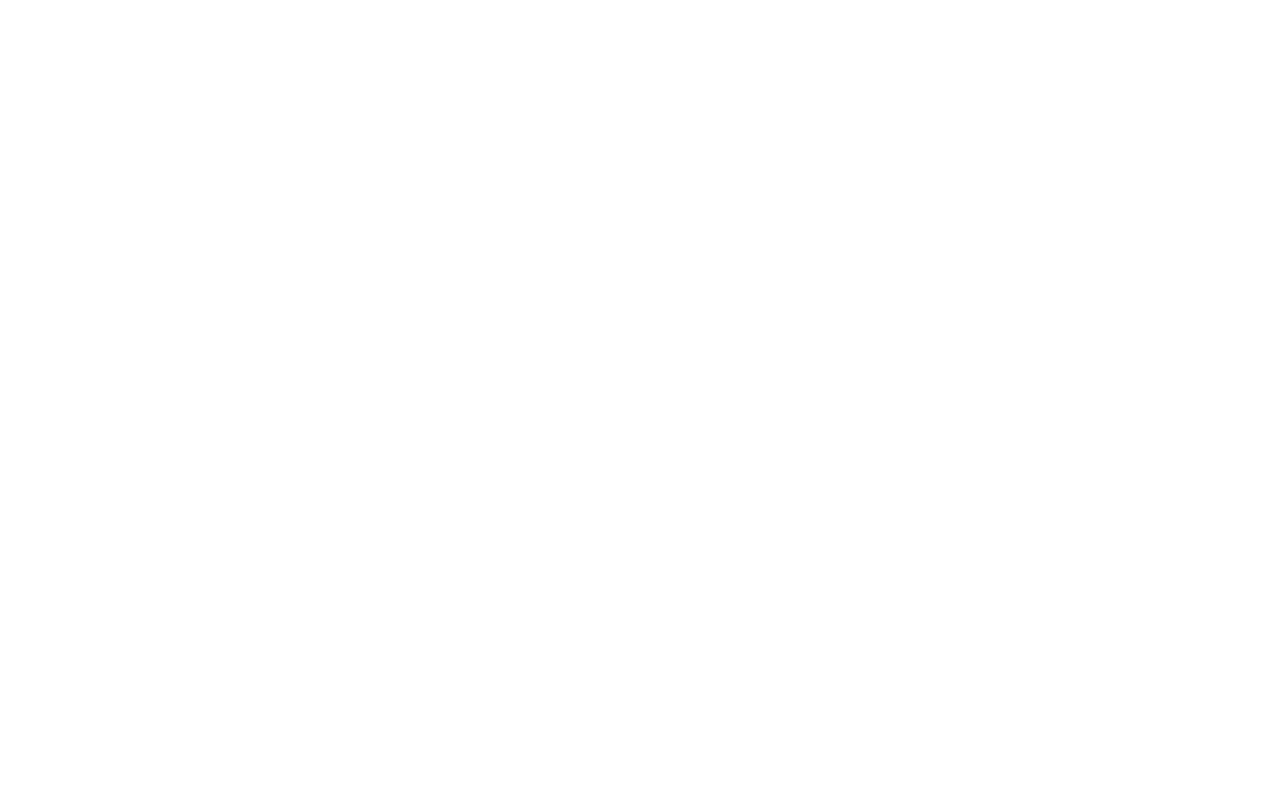
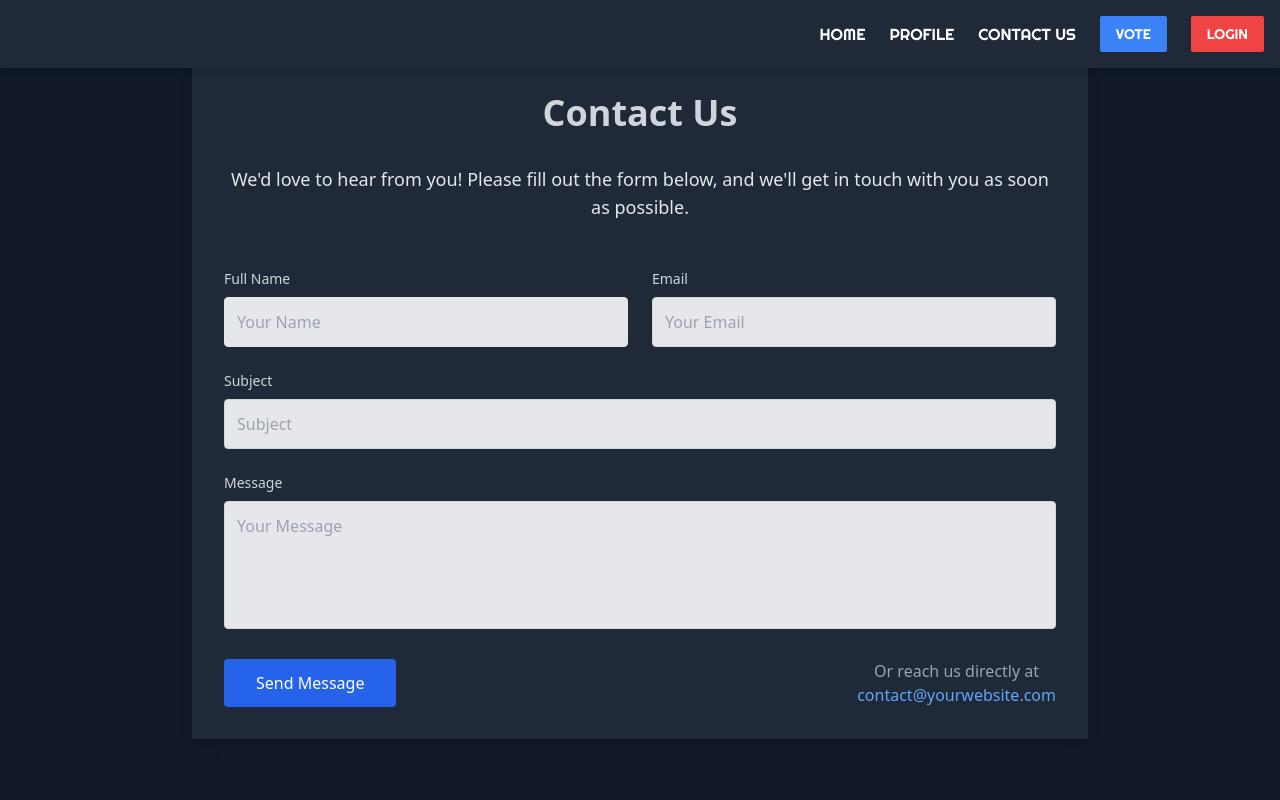
Before and after one commit to afzaljadoon/myfyp, a React (Create React App) app: page /contact in a window 1280 px wide. Before the commit this address had no page. Shown: the top 800 px of the page. Built offline with nearby package versions, Linux system fonts and the light colour scheme.

Commit message:
Added Contact component

```diff
--- a/src/App.js
+++ b/src/App.js
@@ -1,6 +1,7 @@
 import {Route, Routes} from 'react-router-dom'
 import Home from "./components/Home";
 import RegistrationForm from './components/RegistrationForm';
+import Contact from './components/Contact'
 import React from 'react';
 
 function App() {
@@ -12,7 +13,7 @@
 
           <Route exact path="/" element={<Home />} />
         <Route path='/registrationform' element={<RegistrationForm/>} />
-        {/* <Route path="/contact" element={<Contact />} /> */}
+        <Route path="/contact" element={<Contact />} />
         {/* <Route path="/login" element={<Login />} /> */}
         {/* <Route path="/proelection" element={<Proelection />} /> */}
         {/* <Route path="/voting" element={<Voting />} /> */}
--- /dev/null
+++ b/src/components/Contact.js
@@ -0,0 +1,69 @@
+import React from 'react';
+import Header from './Header';
+import Footer from './Footer';
+
+const Contact = () => {
+  return (
+    <div>
+        <Header />
+    <div className="bg-gray-900 text-gray-300 min-h-screen flex flex-col justify-center items-center p-6">
+      <div className="w-full max-w-4xl bg-gray-800 rounded-sm shadow-lg p-8">
+        <h2 className="text-4xl font-bold text-center mb-8">Contact Us</h2>
+        <p className="text-center text-lg mb-12 text-gray-200">
+          We'd love to hear from you! Please fill out the form below, and we'll get in touch with you as soon as possible.
+        </p>
+        <form className="space-y-6">
+          <div className="grid grid-cols-1 md:grid-cols-2 gap-6">
+            <div>
+              <label className="block text-sm font-medium mb-2">Full Name</label>
+              <input
+                type="text"
+                className="w-full p-3 border border-gray-200 rounded bg-gray-200 text-black"
+                placeholder="Your Name"
+              />
+            </div>
+            <div>
+              <label className="block text-sm font-medium mb-2">Email</label>
+              <input
+                type="email"
+                className="w-full p-3 border border-gray-300 rounded bg-gray-200 text-black"
+                placeholder="Your Email"
+              />
+            </div>
+          </div>
+          <div>
+            <label className="block text-sm font-medium mb-2">Subject</label>
+            <input
+              type="text"
+              className="w-full p-3 border border-gray-300 rounded bg-gray-200 text-black"
+              placeholder="Subject"
+            />
+          </div>
+          <div>
+            <label className="block text-sm font-medium mb-2">Message</label>
+            <textarea
+              className="w-full p-3 border border-gray-300 rounded bg-gray-200 text-black h-32 resize-none"
+              placeholder="Your Message"
+            ></textarea>
+          </div>
+          <div className="flex flex-col md:flex-row justify-between items-center mt-4 space-y-4 md:space-y-0">
+            <button
+              type="submit"
+              className="bg-blue-600 text-white py-3 px-8 rounded hover:bg-blue-700 transition duration-300 w-full md:w-auto"
+            >
+              Send Message
+            </button>
+            <div className="text-center text-gray-400">
+              <p>Or reach us directly at</p>
+              <p className="text-blue-400">contact@yourwebsite.com</p>
+            </div>
+          </div>
+        </form>
+      </div>
+    </div>
+    <Footer />
+    </div>
+  );
+};
+
+export default Contact;
```
